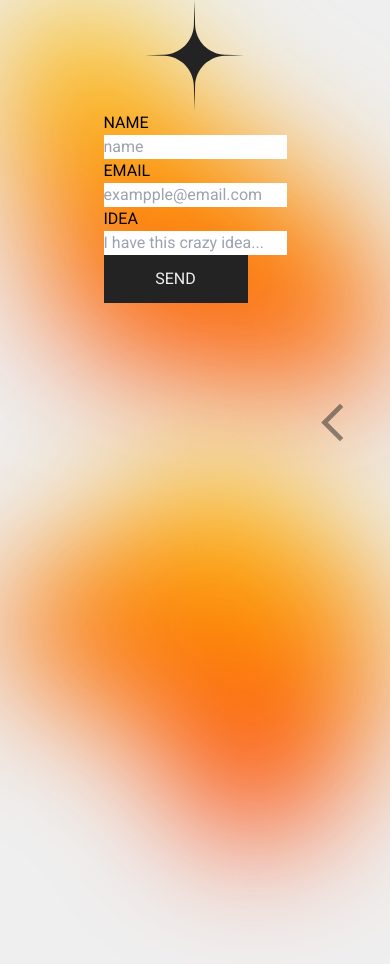
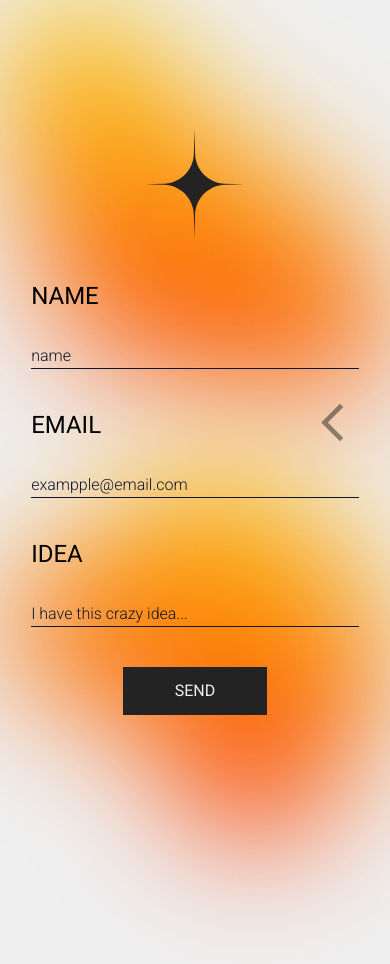
Before and after one commit to DevilsDomain/React-Portfolio, a Next.js app: page /contact in a window 390 px wide. Shown: the top 964 px of the page. Built offline with nearby package versions, Linux system fonts and the light colour scheme.

Commit message:
contact page mobile view done

```diff
--- a/src/app/contact/page.tsx
+++ b/src/app/contact/page.tsx
@@ -15,16 +15,23 @@ function page() {
           <Image src={contactBottom} width={550} height={550} alt='blob top'
           className='blur-3xl absolute z-0 bottom-0 left-0 mr-40 zindex-1'/>
        </div>
-       <div className='relative flex flex-col items-center'>
+       <div className='relative h-screen w-11/12 flex flex-col items-center justify-center'>
         <Image src={star} width={100} height={100} alt='star' className="z-0 relative" />
-        <form className='flex flex-col'>
-            <label htmlFor='name'>NAME</label>
-            <input id='name' name='name' placeholder='name' />
-            <label htmlFor='email'>EMAIL</label>
-            <input id='email' name='email' placeholder='exampple@email.com' />
-            <label htmlFor='idea'>IDEA</label>
-            <input id='idea' name='idea' placeholder='I have this crazy idea...' />
-            <Button type='primary'>SEND</Button>
+        <form className='flex flex-col w-11/12'>
+            <label htmlFor='name' className='text-2xl mb-8 mt-10'>NAME</label>
+            <input id='name' name='name' placeholder='name'
+            className='bg-transparent placeholder:text-slate-900 placeholder:font-light
+            border-b border-slate-900	' />
+            <label htmlFor='email' className='text-2xl mb-8 mt-10'>EMAIL</label>
+            <input id='email' name='email' placeholder='exampple@email.com'
+            className='bg-transparent placeholder:text-slate-900 border-b
+            border-slate-900 placeholder:font-light' />
+            <label htmlFor='idea' className='text-2xl mb-8 mt-10'>IDEA</label>
+            <input id='idea' name='idea' placeholder='I have this crazy idea...'
+            className='bg-transparent placeholder:text-slate-900 border-b border-slate-900 placeholder:font-light' />
+            <div className='flex flex-col mt-10 items-center'>
+                <Button type='primary'>SEND</Button>
+            </div>
         </form>
        </div>
     </div>
```
